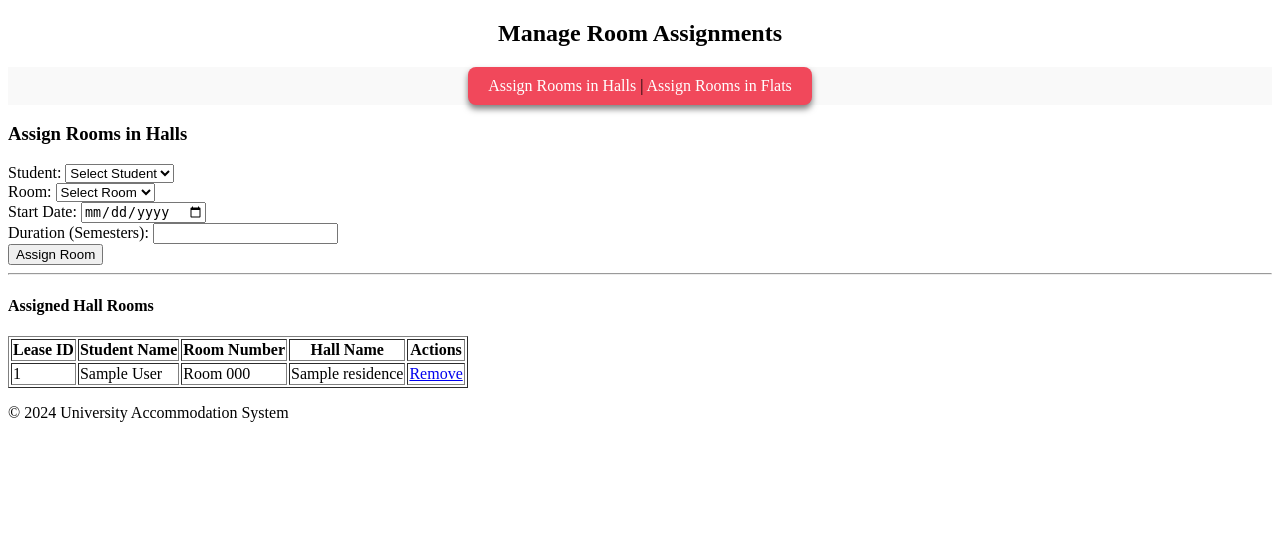
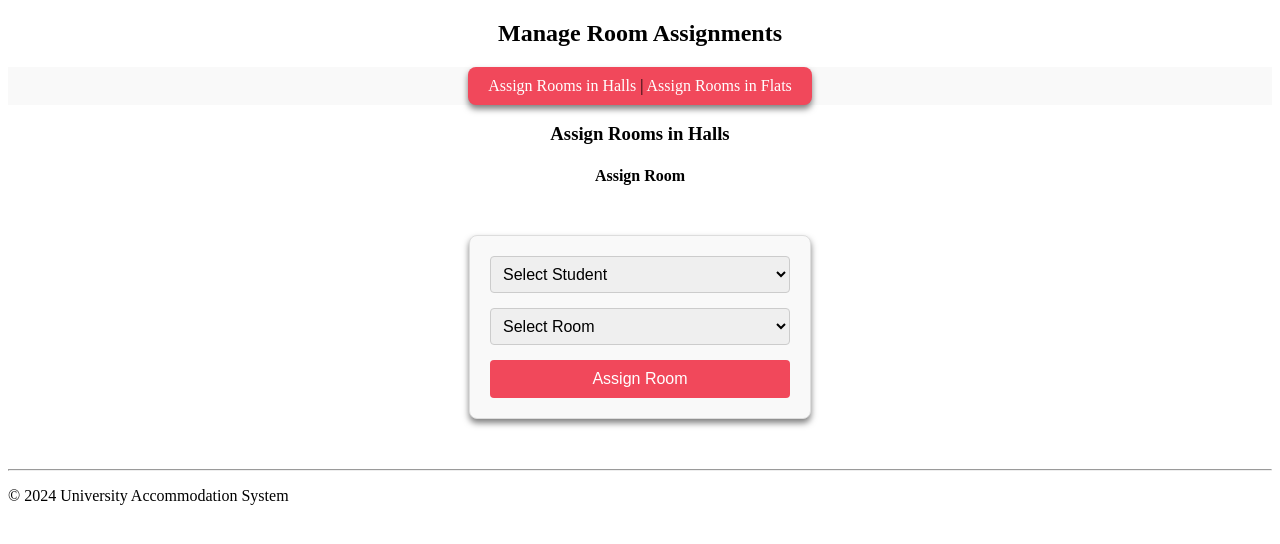
Before and after one commit to Tappyfrappe/unv_acc, a PHP site: page /pages/room_assignments.php in a window 1280 px wide. Shown: the part 206-750 px from the top of the page. Run offline with PHP 8.4, Linux system fonts and the light colour scheme; tables that the repository leaves empty or names only in its code hold one stand-in row (values such as "Sample post").

Commit message:
Update assign_hall_rooms.php

```diff
--- a/pages/assign_hall_rooms.php
+++ b/pages/assign_hall_rooms.php
@@ -1,132 +1,146 @@
-<h3>Assign Rooms in Halls</h3>
+
+<!DOCTYPE html>
+<html lang="en">
+<head>
+    <meta charset="UTF-8">
+    <meta name="viewport" content="width=device-width, initial-scale=1.0">
+    <title>Document</title>
+</head>
+
+<style>
+    .arh-container, .ar-container {
+        color: black;
+        text-align: center;
+    }
+
+    .another-container {
+        display: flex;
+        flex-direction: column;
+        gap: 15px;
+        padding: 20px;
+        border: 1px solid #ddd;
+        border-radius: 8px;
+        width: 300px;
+        margin: 50px auto;
+        background-color: #f9f9f9;
+        box-shadow: 0 4px 6px rgba(0, 0, 0, 0.5);
+    }
+
+    .another-container select {
+        padding: 8px;
+        border: 1px solid #ccc;
+        border-radius: 4px;
+        font-size: 1em;
+    }
+
+    .another-container button {
+        padding: 10px;
+        font-size: 1em;
+        color: #fff;
+        background-color:  #f1485b;
+        border: none;
+        border-radius: 4px;
+        cursor: pointer;
+        transition: background-color 0.3s ease;
+    }
+
+    .another-container button:hover {
+        background-color:  #f1485b;
+    }
+</style>
+
+
+<body>
+    <h3 class="arh-container">Assign Rooms in Halls</h3>
 
 <!-- Form to Assign Room -->
+
 <form action="" method="post">
-    <label for="student_id">Student:</label>
+    <h4 class="ar-container">Assign Room</h4>
+    <div class="another-container">
         <select name="student_id" required>
         <option value="">Select Student</option>
         <?php
-        // Fetch students
         $students = $conn->query("SELECT student_id, first_name, last_name FROM students WHERE current_status = 'Waiting'");
         while ($row = $students->fetch_assoc()) {
             echo "<option value='{$row['student_id']}'>{$row['first_name']} {$row['last_name']}</option>";
         }
         ?>
         </select>
-    <br>
-
-    <label for="room_id">Room:</label>
         <select name="room_id" required>
         <option value="">Select Room</option>
         <?php
-        // Fetch available rooms
-        $rooms = $conn->query("SELECT hr.room_id, hr.room_number, h.name AS hall_name
-                               FROM hall_rooms hr
-                               JOIN halls_of_residence h ON hr.hall_id = h.hall_id
-                               WHERE hr.room_id NOT IN (SELECT room_id FROM leases)");
+        $rooms = $conn->query("
+            SELECT hall_rooms.room_id, hall_rooms.room_number, halls_of_residence.name AS hall_name
+            FROM hall_rooms
+            JOIN halls_of_residence ON hall_rooms.hall_id = halls_of_residence.hall_id
+            WHERE hall_rooms.room_id NOT IN (SELECT room_id FROM leases)
+        ");
+        if ($rooms->num_rows > 0) {
             while ($row = $rooms->fetch_assoc()) {
             echo "<option value='{$row['room_id']}'>Room {$row['room_number']} ({$row['hall_name']})</option>";
             }
+        } else {
+            echo "<option value=''>No available rooms</option>";
+        }
         ?>
         </select>
-    <br>
+        <button type="submit" name="assign_room">Assign Room</button>
+    </div>
 
-    <label for="lease_start_date">Start Date:</label>
-    <input type="date" name="lease_start_date" required>
-    <br>
-
-    <label for="duration_semesters">Duration (Semesters):</label>
-    <input type="number" name="duration_semesters" required>
-    <br>
-
-    <button type="submit" name="assign_room_hall">Assign Room</button>
 </form>
 
 <hr>
 
-<h4>Assigned Hall Rooms</h4>
-<table border="1">
-    <tr>
-        <th>Lease ID</th>
-        <th>Student Name</th>
-        <th>Room Number</th>
-        <th>Hall Name</th>
-        <th>Actions</th>
-    </tr>
 <?php
-    $assignments = $conn->query("
-        SELECT l.lease_id, s.first_name, s.last_name, hr.room_number, h.name AS hall_name
-        FROM leases l
-        JOIN students s ON l.student_id = s.student_id
-        JOIN hall_rooms hr ON l.room_id = hr.room_id
-        JOIN halls_of_residence h ON hr.hall_id = h.hall_id
-    ");
-    if ($assignments->num_rows > 0) {
-        while ($row = $assignments->fetch_assoc()) {
-            echo "<tr>
-                <td>{$row['lease_id']}</td>
-                <td>{$row['first_name']} {$row['last_name']}</td>
-                <td>Room {$row['room_number']}</td>
-                <td>{$row['hall_name']}</td>
-                <td>
-                    <a href='room_assignments.php?type=hall&remove={$row['lease_id']}'>Remove</a>
-                </td>
-            </tr>";
-        }
-    } else {
-        echo "<tr><td colspan='5'>No room assignments found.</td></tr>";
-    }
-    ?>
-</table>
-
-<?php
-// Assign Room Logic for Halls
-if (isset($_POST['assign_room_hall'])) {
+// Assign Room Logic
+if (isset($_POST['assign_room'])) {
     $student_id = $_POST['student_id'];
     $room_id = $_POST['room_id'];
-    $lease_start_date = $_POST['lease_start_date'];
-    $duration_semesters = intval($_POST['duration_semesters']);
-    $lease_end_date = date('Y-m-d', strtotime("+$duration_semesters months", strtotime($lease_start_date)));
 
-    $sql = "INSERT INTO leases (student_id, room_id, lease_start_date, lease_end_date, duration_semesters) VALUES (?, ?, ?, ?, ?)";
-    $stmt = $conn->prepare($sql);
-
-    if (!$stmt) {
-        die("Query preparation failed: " . $conn->error);
-    }
-
-    $stmt->bind_param("iissi", $student_id, $room_id, $lease_start_date, $lease_end_date, $duration_semesters);
+    $stmt = $conn->prepare("INSERT INTO leases (student_id, room_id, lease_start_date, duration_semesters) VALUES (?, ?, CURDATE(), 1)");
+    $stmt->bind_param("ii", $student_id, $room_id);
 
     if ($stmt->execute()) {
         $conn->query("UPDATE students SET current_status = 'Placed' WHERE student_id = $student_id");
-        echo "<p>Room assigned successfully.</p>";
+        $_SESSION['message'] = "Room assigned successfully!";
         header("Location: room_assignments.php?type=hall");
         exit();
     } else {
-        echo "<p>Error assigning room: " . $stmt->error . "</p>";
+        $_SESSION['error'] = "Error assigning room.";
+    }
 }
 
-    $stmt->close();
-}
 
-// Remove Room Assignment Logic for Halls
+// Remove Room Assignment Logic
 if (isset($_GET['remove'])) {
-    $lease_id = intval($_GET['remove']);
-
-    $result = $conn->query("SELECT student_id FROM leases WHERE lease_id = $lease_id");
-    if ($result->num_rows > 0) {
-        $lease = $result->fetch_assoc();
-        $student_id = $lease['student_id'];
+    $lease_id = $_GET['remove'];
 
     $sql = "DELETE FROM leases WHERE lease_id = $lease_id";
+
     if ($conn->query($sql) === TRUE) {
-            $conn->query("UPDATE students SET current_status = 'Waiting' WHERE student_id = $student_id");
-            echo "<p>Room assignment removed successfully.</p>";
+        echo "Room assignment removed successfully.";
         header("Location: room_assignments.php?type=hall");
         exit();
     } else {
-            echo "<p>Error removing assignment: " . $conn->error . "</p>";
-        }
+        echo "Error removing assignment: " . $conn->error;
     }
 }
 ?>
+
+
+<script>
+    function fetchRooms(hallId) {
+        const xhr = new XMLHttpRequest();
+        xhr.open('GET', 'fetch_rooms.php?hall_id=' + hallId, true);
+        xhr.onload = function () {
+            if (this.status === 200) {
+                document.getElementById('room_dropdown').innerHTML = this.responseText;
+            }
+        };
+        xhr.send();
+    }
+</script>
+
+</body>
+</html>
```
Lines whose indentation alone changed are shown as unchanged.
